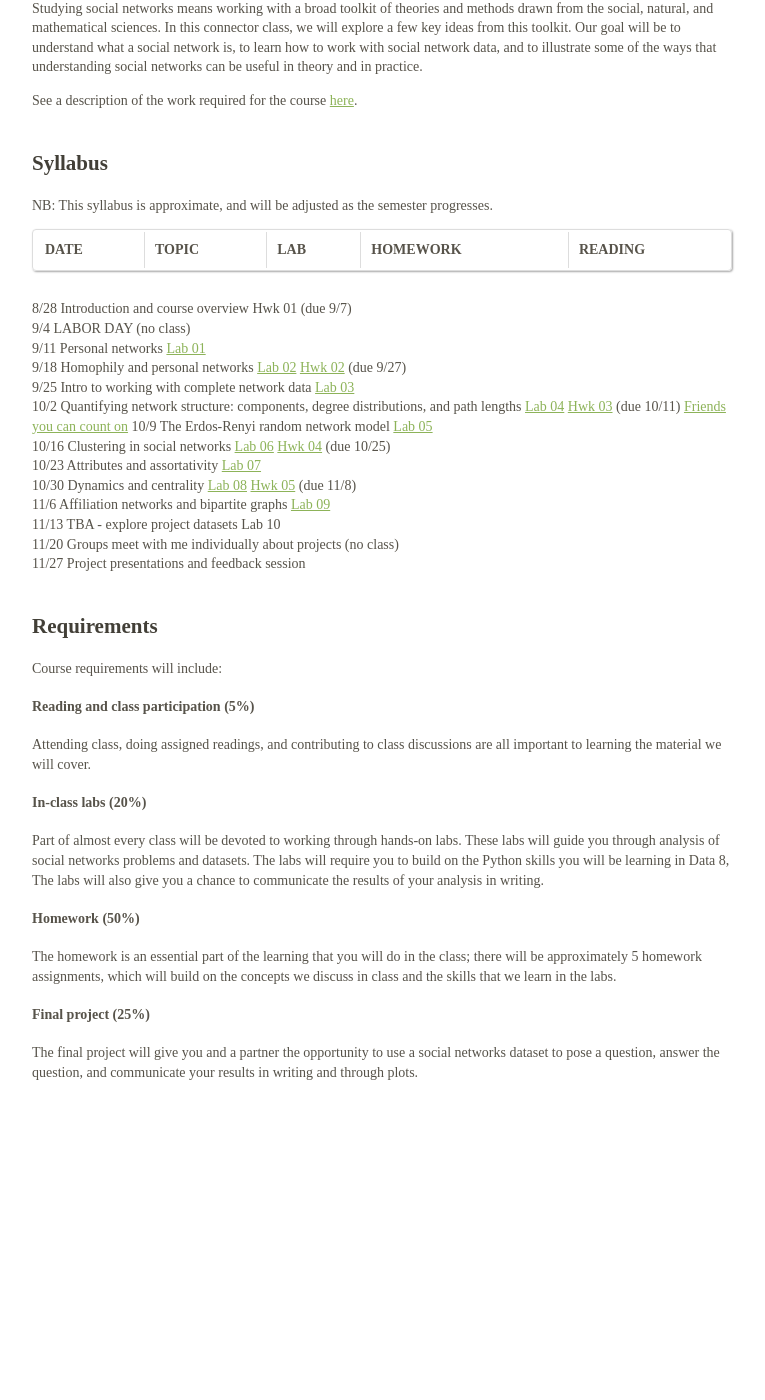
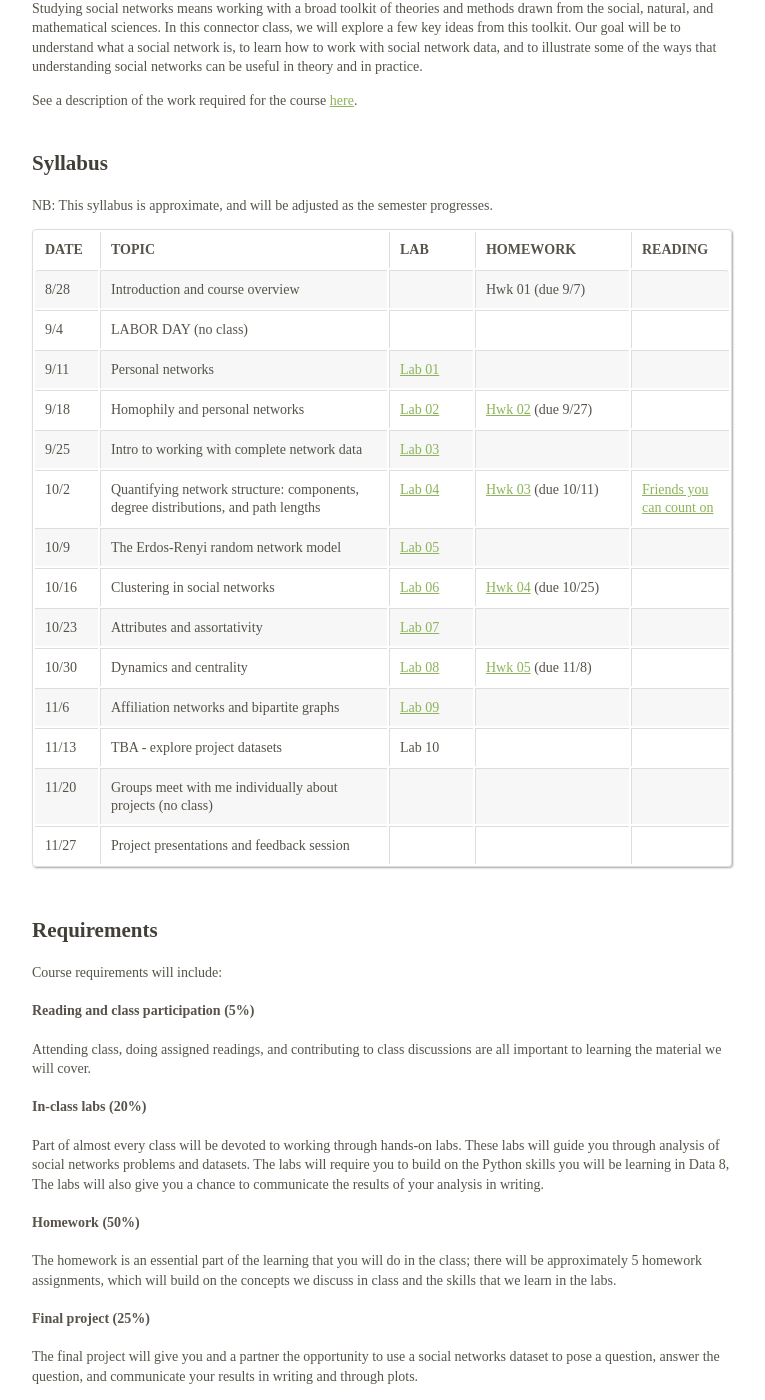
Before and after one commit to dfeehan/dfeehan.github.io, a Jekyll site: the page teaching/2017fa_ls88.html, which Jekyll copies as it is, in a window 1280 px wide and 1400 px high, scrolled down 586 px. Shown: the whole window, without its empty margins (258-1023 px from the left). Built offline with Jekyll 4.4.1, drawn with Linux system fonts in a browser that asks for light colours; before the commit the page ends 1682 px from its top, so only the background shows below that.

Commit message:
updated syllabus

```diff
--- a/teaching/2017fa_ls88.html
+++ b/teaching/2017fa_ls88.html
@@ -353,7 +353,14 @@ Course control number: <strong>46819</strong></p>
 <p>See a description of the work required for the course <a href="#sec:requirements">here</a>.</p>
 <h2 id="syllabus">Syllabus</h2>
 <p>NB: This syllabus is approximate, and will be adjusted as the semester progresses.</p>
-<table>
+<table style="width:100%;">
+<colgroup>
+<col width="9%" />
+<col width="41%" />
+<col width="12%" />
+<col width="22%" />
+<col width="14%" />
+</colgroup>
 <thead>
 <tr class="header">
 <th>Date</th>
@@ -364,21 +371,106 @@ Course control number: <strong>46819</strong></p>
 </tr>
 </thead>
 <tbody>
+<tr class="odd">
+<td>8/28</td>
+<td>Introduction and course overview</td>
+<td></td>
+<td>Hwk 01 (due 9/7)</td>
+<td></td>
+</tr>
+<tr class="even">
+<td>9/4</td>
+<td>LABOR DAY (no class)</td>
+<td></td>
+<td></td>
+<td></td>
+</tr>
+<tr class="odd">
+<td>9/11</td>
+<td>Personal networks</td>
+<td><a href="http://datahub.berkeley.edu/user-redirect/interact?account=data-8&amp;repo=social-networks-connector&amp;branch=gh-pages&amp;path=lab01/lab01.ipynb">Lab 01</a></td>
+<td></td>
+<td></td>
+</tr>
+<tr class="even">
+<td>9/18</td>
+<td>Homophily and personal networks</td>
+<td><a href="http://datahub.berkeley.edu/user-redirect/interact?account=data-8&amp;repo=social-networks-connector&amp;branch=gh-pages&amp;path=lab02/lab02.ipynb">Lab 02</a></td>
+<td><a href="http://datahub.berkeley.edu/user-redirect/interact?account=data-8&amp;repo=social-networks-connector&amp;branch=gh-pages&amp;path=hwk02/hw02_assignment.ipynb">Hwk 02</a> (due 9/27)</td>
+<td></td>
+</tr>
+<tr class="odd">
+<td>9/25</td>
+<td>Intro to working with complete network data</td>
+<td><a href="http://datahub.berkeley.edu/user-redirect/interact?account=data-8&amp;repo=social-networks-connector&amp;branch=gh-pages&amp;path=lab03/lab03.ipynb">Lab 03</a></td>
+<td></td>
+<td></td>
+</tr>
+<tr class="even">
+<td>10/2</td>
+<td>Quantifying network structure: components, degree distributions, and path lengths</td>
+<td><a href="http://datahub.berkeley.edu/user-redirect/interact?account=data-8&amp;repo=social-networks-connector&amp;branch=gh-pages&amp;path=lab04/lab04.ipynb">Lab 04</a></td>
+<td><a href="http://datahub.berkeley.edu/user-redirect/interact?account=data-8&amp;repo=social-networks-connector&amp;branch=gh-pages&amp;path=hwk03/hwk_friendship_paradox.ipynb">Hwk 03</a> (due 10/11)</td>
+<td><a href="https://opinionator.blogs.nytimes.com/2012/09/17/friends-you-can-count-on/">Friends you can count on</a></td>
+</tr>
+<tr class="odd">
+<td>10/9</td>
+<td>The Erdos-Renyi random network model</td>
+<td><a href="http://datahub.berkeley.edu/user-redirect/interact?account=data-8&amp;repo=social-networks-connector&amp;branch=gh-pages&amp;path=lab05/lab05.ipynb">Lab 05</a></td>
+<td></td>
+<td></td>
+</tr>
+<tr class="even">
+<td>10/16</td>
+<td>Clustering in social networks</td>
+<td><a href="http://datahub.berkeley.edu/user-redirect/interact?account=data-8&amp;repo=social-networks-connector&amp;branch=gh-pages&amp;path=lab06/lab06.ipynb">Lab 06</a></td>
+<td><a href="http://datahub.berkeley.edu/user-redirect/interact?account=data-8&amp;repo=social-networks-connector&amp;branch=gh-pages&amp;path=hwk04/hwk_small_worlds.ipynb">Hwk 04</a> (due 10/25)</td>
+<td></td>
+</tr>
+<tr class="odd">
+<td>10/23</td>
+<td>Attributes and assortativity</td>
+<td><a href="http://datahub.berkeley.edu/user-redirect/interact?account=data-8&amp;repo=social-networks-connector&amp;branch=gh-pages&amp;path=lab07/lab07.ipynb">Lab 07</a></td>
+<td></td>
+<td></td>
+</tr>
+<tr class="even">
+<td>10/30</td>
+<td>Dynamics and centrality</td>
+<td><a href="http://datahub.berkeley.edu/user-redirect/interact?account=data-8&amp;repo=social-networks-connector&amp;branch=gh-pages&amp;path=lab08/lab08.ipynb">Lab 08</a></td>
+<td><a href="http://datahub.berkeley.edu/user-redirect/interact?account=data-8&amp;repo=social-networks-connector&amp;branch=gh-pages&amp;path=hwk05">Hwk 05</a> (due 11/8)</td>
+<td></td>
+</tr>
+<tr class="odd">
+<td>11/6</td>
+<td>Affiliation networks and bipartite graphs</td>
+<td><a href="http://datahub.berkeley.edu/user-redirect/interact?account=data-8&amp;repo=social-networks-connector&amp;branch=gh-pages&amp;path=lab09/lab09.ipynb">Lab 09</a></td>
+<td></td>
+<td></td>
+</tr>
+<tr class="even">
+<td>11/13</td>
+<td>TBA - explore project datasets</td>
+<td>Lab 10</td>
+<td></td>
+<td></td>
+</tr>
+<tr class="odd">
+<td>11/20</td>
+<td>Groups meet with me individually about projects (no class)</td>
+<td></td>
+<td></td>
+<td></td>
+</tr>
+<tr class="even">
+<td>11/27</td>
+<td>Project presentations and feedback session</td>
+<td></td>
+<td></td>
+<td></td>
+</tr>
 </tbody>
 </table>
-<p>8/28 Introduction and course overview Hwk 01 (due 9/7)<br />
-9/4 LABOR DAY (no class)<br />
-9/11 Personal networks <a href="http://datahub.berkeley.edu/user-redirect/interact?account=data-8&amp;repo=social-networks-connector&amp;branch=gh-pages&amp;path=lab01/lab01.ipynb">Lab 01</a><br />
-9/18 Homophily and personal networks <a href="http://datahub.berkeley.edu/user-redirect/interact?account=data-8&amp;repo=social-networks-connector&amp;branch=gh-pages&amp;path=lab02/lab02.ipynb">Lab 02</a> <a href="http://datahub.berkeley.edu/user-redirect/interact?account=data-8&amp;repo=social-networks-connector&amp;branch=gh-pages&amp;path=hwk02/hw02_assignment.ipynb">Hwk 02</a> (due 9/27)<br />
-9/25 Intro to working with complete network data <a href="http://datahub.berkeley.edu/user-redirect/interact?account=data-8&amp;repo=social-networks-connector&amp;branch=gh-pages&amp;path=lab03/lab03.ipynb">Lab 03</a><br />
-10/2 Quantifying network structure: components, degree distributions, and path lengths <a href="http://datahub.berkeley.edu/user-redirect/interact?account=data-8&amp;repo=social-networks-connector&amp;branch=gh-pages&amp;path=lab04/lab04.ipynb">Lab 04</a> <a href="http://datahub.berkeley.edu/user-redirect/interact?account=data-8&amp;repo=social-networks-connector&amp;branch=gh-pages&amp;path=hwk03/hwk_friendship_paradox.ipynb">Hwk 03</a> (due 10/11) <a href="https://opinionator.blogs.nytimes.com/2012/09/17/friends-you-can-count-on/">Friends you can count on</a> 10/9 The Erdos-Renyi random network model <a href="http://datahub.berkeley.edu/user-redirect/interact?account=data-8&amp;repo=social-networks-connector&amp;branch=gh-pages&amp;path=lab05/lab05.ipynb">Lab 05</a><br />
-10/16 Clustering in social networks <a href="http://datahub.berkeley.edu/user-redirect/interact?account=data-8&amp;repo=social-networks-connector&amp;branch=gh-pages&amp;path=lab06/lab06.ipynb">Lab 06</a> <a href="http://datahub.berkeley.edu/user-redirect/interact?account=data-8&amp;repo=social-networks-connector&amp;branch=gh-pages&amp;path=hwk04/hwk_small_worlds.ipynb">Hwk 04</a> (due 10/25)<br />
-10/23 Attributes and assortativity <a href="http://datahub.berkeley.edu/user-redirect/interact?account=data-8&amp;repo=social-networks-connector&amp;branch=gh-pages&amp;path=lab07/lab07.ipynb">Lab 07</a><br />
-10/30 Dynamics and centrality <a href="http://datahub.berkeley.edu/user-redirect/interact?account=data-8&amp;repo=social-networks-connector&amp;branch=gh-pages&amp;path=lab08/lab08.ipynb">Lab 08</a> <a href="http://datahub.berkeley.edu/user-redirect/interact?account=data-8&amp;repo=social-networks-connector&amp;branch=gh-pages&amp;path=hwk05">Hwk 05</a> (due 11/8)<br />
-11/6 Affiliation networks and bipartite graphs <a href="http://datahub.berkeley.edu/user-redirect/interact?account=data-8&amp;repo=social-networks-connector&amp;branch=gh-pages&amp;path=lab09/lab09.ipynb">Lab 09</a><br />
-11/13 TBA - explore project datasets Lab 10<br />
-11/20 Groups meet with me individually about projects (no class)<br />
-11/27 Project presentations and feedback session</p>
 <h2 id="sec:requirements">Requirements</h2>
 <p>Course requirements will include:</p>
 <h4 id="reading-and-class-participation-5">Reading and class participation (5%)</h4>
```
